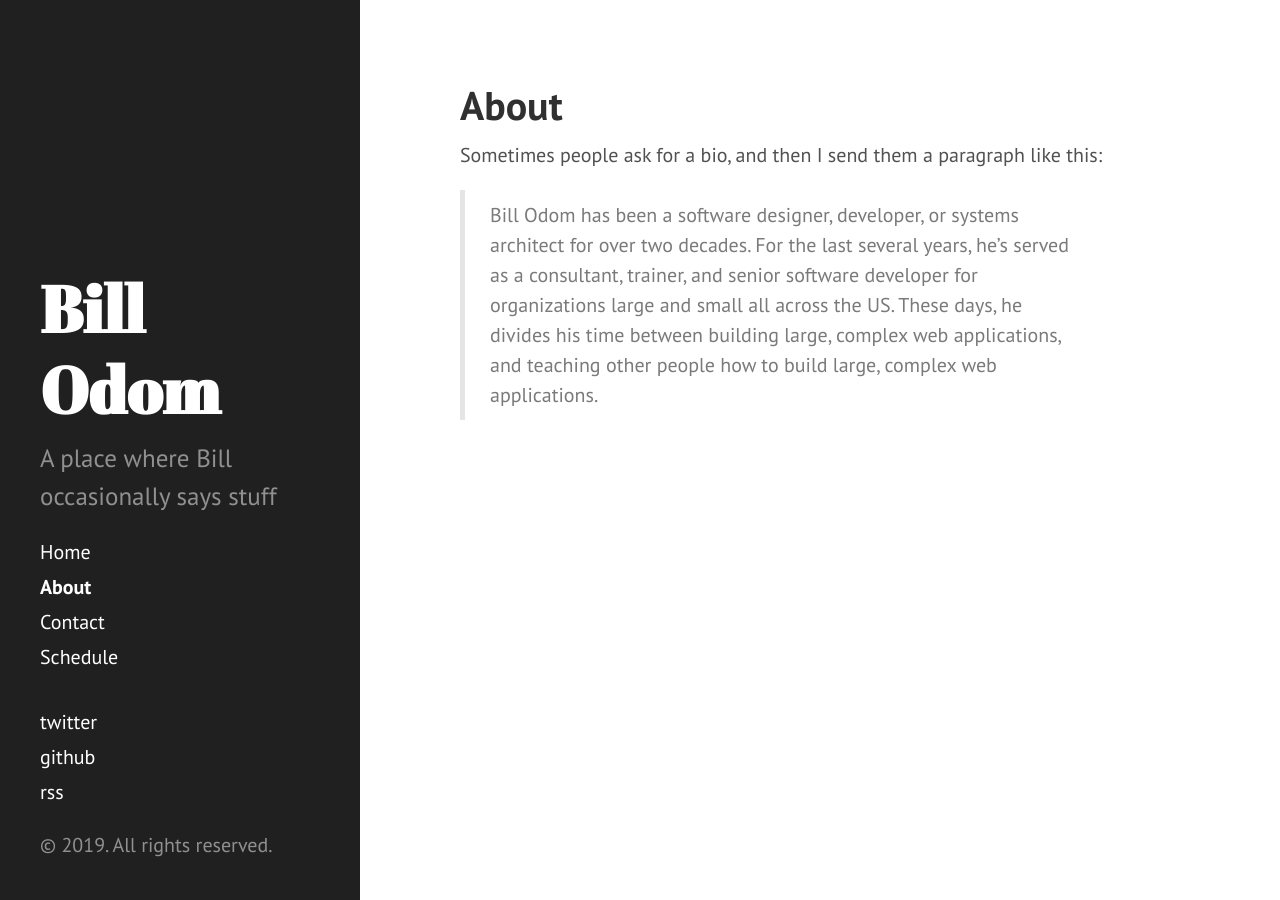
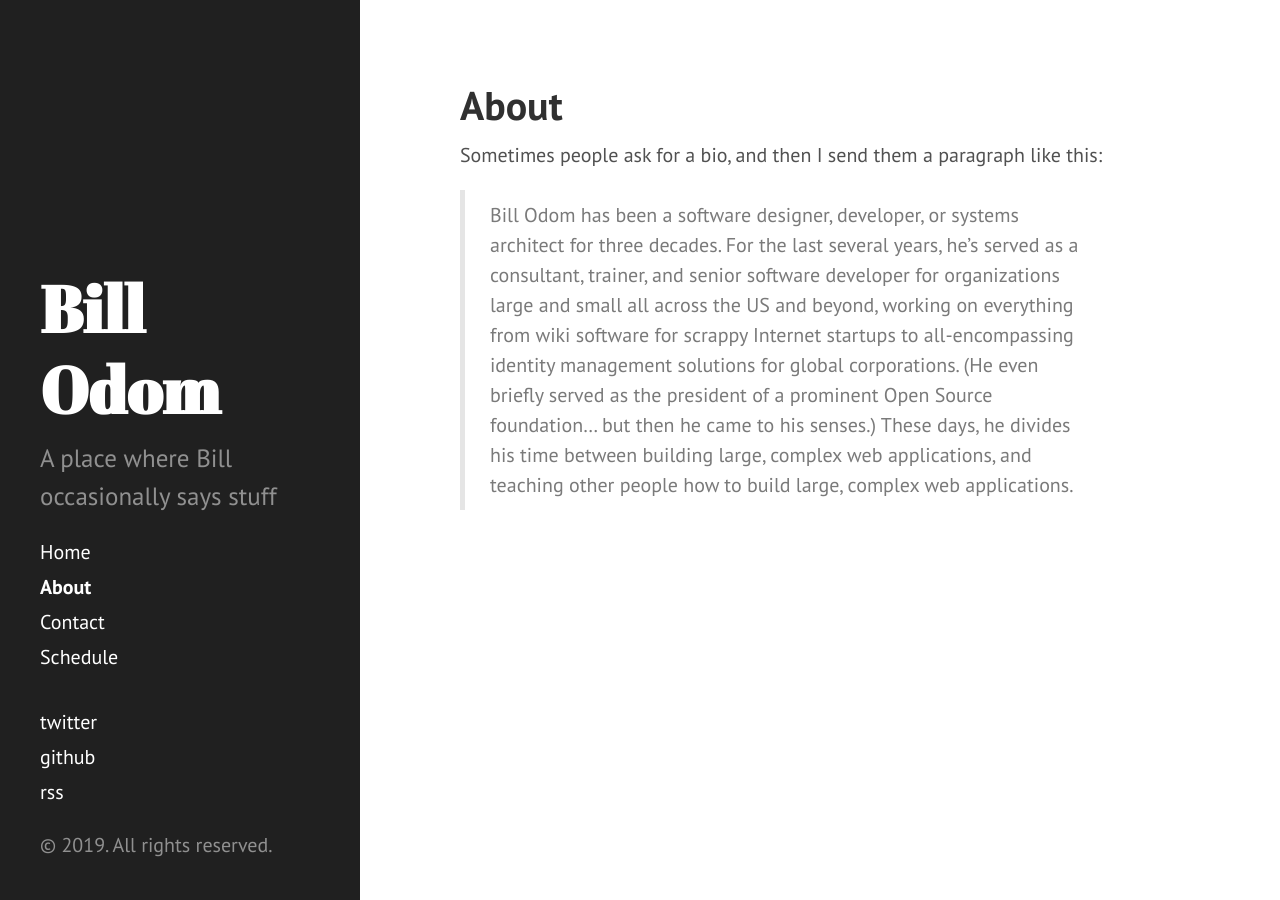
Before and after one commit to wnodom/wnodom.github.io, a Jekyll site: the page built from about.md, in a window 1280 px wide. Built offline with Jekyll 4.4.1, drawn with Linux system fonts in a browser that asks for light colours.

Commit message:
Update bio on about page

```diff
--- a/about.md
+++ b/about.md
@@ -6,8 +6,11 @@ title: About
 Sometimes people ask for a bio, and then I send them a paragraph like this:
 
 > Bill Odom has been a software designer, developer, or systems architect for
-> over two decades. For the last several years, he's served as a consultant,
+> three decades. For the last several years, he’s served as a consultant,
 > trainer, and senior software developer for organizations large and small all
-> across the US. These days, he divides his time between building large,
-> complex web applications, and teaching other people how to build large,
-> complex web applications.
+> across the US and beyond, working on everything from wiki software for
+> scrappy Internet startups to all-encompassing identity management solutions
+> for global corporations. (He even briefly served as the president of a
+> prominent Open Source foundation... but then he came to his senses.) These
+> days, he divides his time between building large, complex web applications,
+> and teaching other people how to build large, complex web applications.
```
